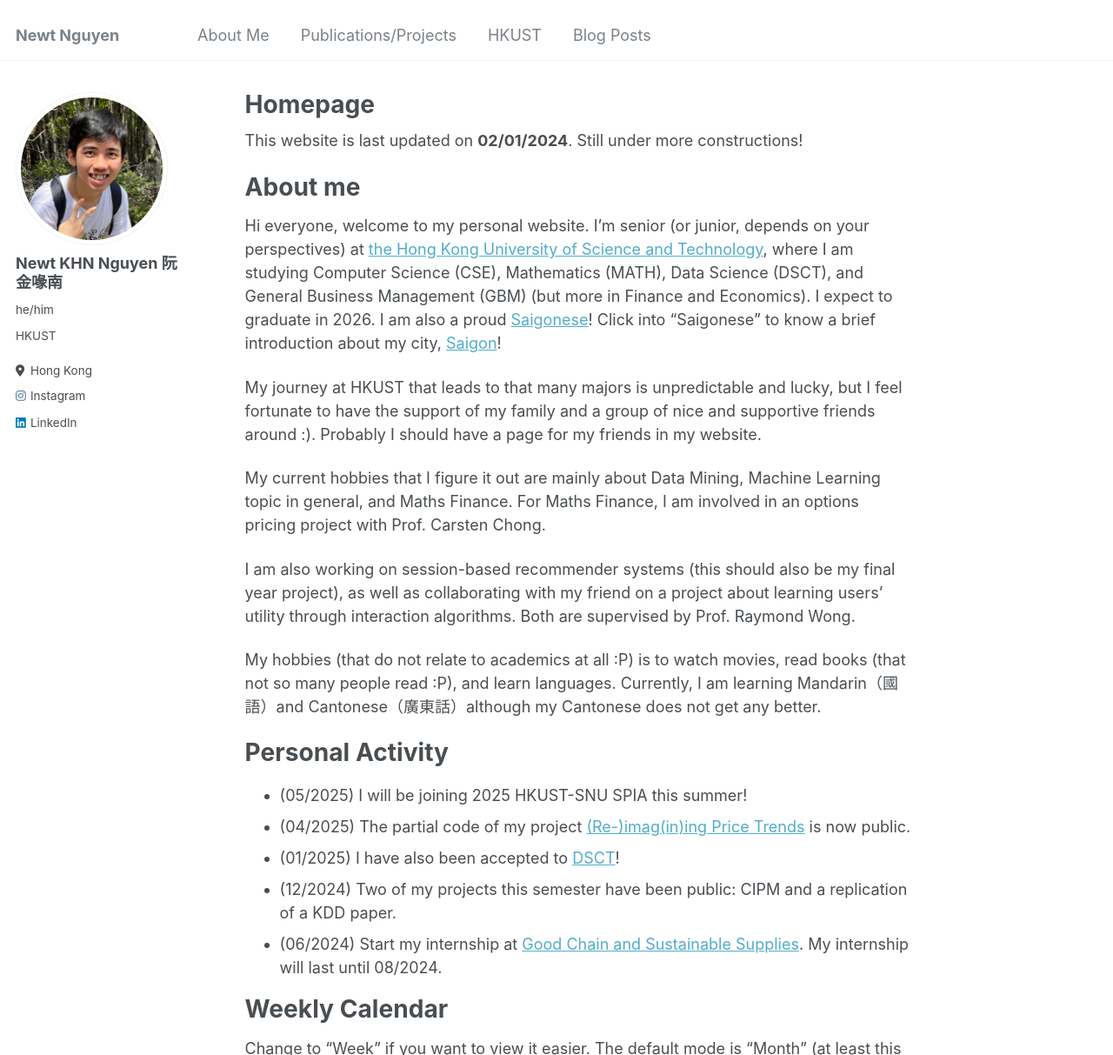
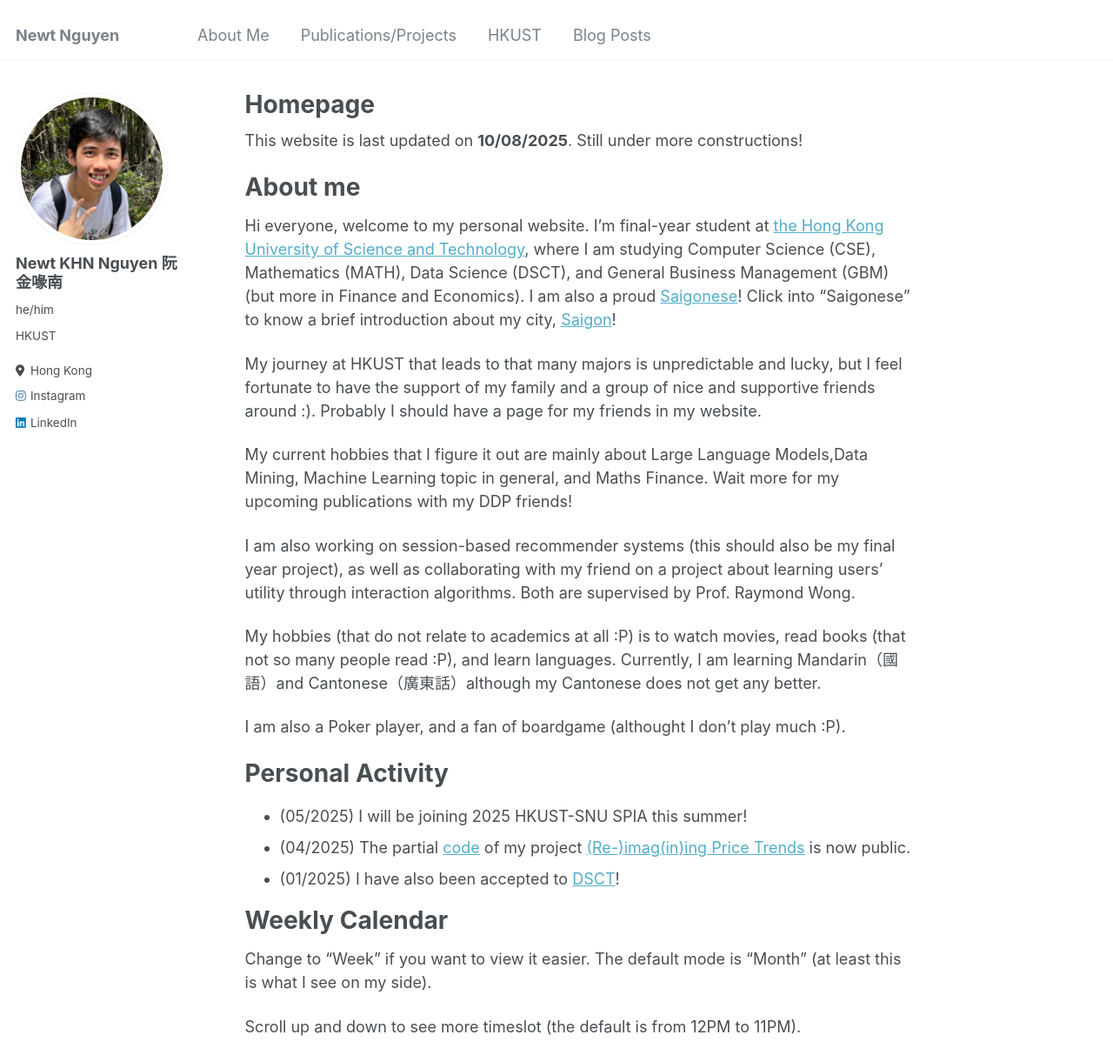
Before and after one commit to newtdes/newtdes.github.io, a Jekyll site: the page built from _pages/about.md, in a window 1280 px wide and 1400 px high, cut to the strip 0-1213 px from the top of the window. Shown: the whole strip at 87% size. Built offline with Jekyll 4.4.1, drawn with Linux system fonts in a browser that asks for light colours.

Commit message:
Update website

```diff
--- a/_pages/about.md
+++ b/_pages/about.md
@@ -7,27 +7,27 @@ redirect_from:
   - /about.html
 ---
 
-This website is last updated on **02/01/2024**. Still under more constructions!
+This website is last updated on **10/08/2025**. Still under more constructions!
 
 About me
 ======
-Hi everyone, welcome to my personal website. I'm senior (or junior, depends on your perspectives) at [the Hong Kong University of Science and Technology](https://hkust.edu.hk/), where I am studying Computer Science (CSE), Mathematics (MATH), Data Science (DSCT), and General Business Management (GBM) (but more in Finance and Economics). I expect to graduate in 2026. I am also a proud [Saigonese](https://saigoneer.com/saigon-culture/837-the-saigonese)! Click into "Saigonese" to know a brief introduction about my city, [Saigon](https://en.wikipedia.org/wiki/Ho_Chi_Minh_City)!
+Hi everyone, welcome to my personal website. I'm final-year student at [the Hong Kong University of Science and Technology](https://hkust.edu.hk/), where I am studying Computer Science (CSE), Mathematics (MATH), Data Science (DSCT), and General Business Management (GBM) (but more in Finance and Economics). I am also a proud [Saigonese](https://saigoneer.com/saigon-culture/837-the-saigonese)! Click into "Saigonese" to know a brief introduction about my city, [Saigon](https://en.wikipedia.org/wiki/Ho_Chi_Minh_City)!
 
 My journey at HKUST that leads to that many majors is unpredictable and lucky, but I feel fortunate to have the support of my family and a group of nice and supportive friends around :). Probably I should have a page for my friends in my website.
 
-My current hobbies that I figure it out are mainly about Data Mining, Machine Learning topic in general, and Maths Finance. For Maths Finance, I am involved in an options pricing project with Prof. Carsten Chong.
+My current hobbies that I figure it out are mainly about Large Language Models,Data Mining, Machine Learning topic in general, and Maths Finance. Wait more for my upcoming publications with my DDP friends!
 
 I am also working on session-based recommender systems (this should also be my final year project), as well as collaborating with my friend on a project about learning users' utility through interaction algorithms. Both are supervised by Prof. Raymond Wong.
 
 My hobbies (that do not relate to academics at all :P) is to watch movies, read books (that not so many people read :P), and learn languages. Currently, I am learning Mandarin（國語）and Cantonese（廣東話）although my Cantonese does not get any better.
 
+I am also a Poker player, and a fan of boardgame (althought I don't play much :P).
+
 Personal Activity
 ======
 * (05/2025) I will be joining 2025 HKUST-SNU SPIA this summer!
-* (04/2025) The partial code of my project [(Re-)imag(in)ing Price Trends](https://economics.yale.edu/research/re-imagining-price-trends) is now public.
+* (04/2025) The partial [code](https://github.com/newtdes/cnn-stock-image-analysis) of my project [(Re-)imag(in)ing Price Trends](https://economics.yale.edu/research/re-imagining-price-trends) is now public.
 * (01/2025) I have also been accepted to [DSCT](https://dsct.hkust.edu.hk/)!
-* (12/2024) Two of my projects this semester have been public: CIPM and a replication of a KDD paper.
-* (06/2024) Start my internship at [Good Chain and Sustainable Supplies](https://www.good-chain.com/). My internship will last until 08/2024.
 
 Weekly Calendar
 =====
```
Also changed, not shown: _pages/cv.md (+1 -2 lines).
